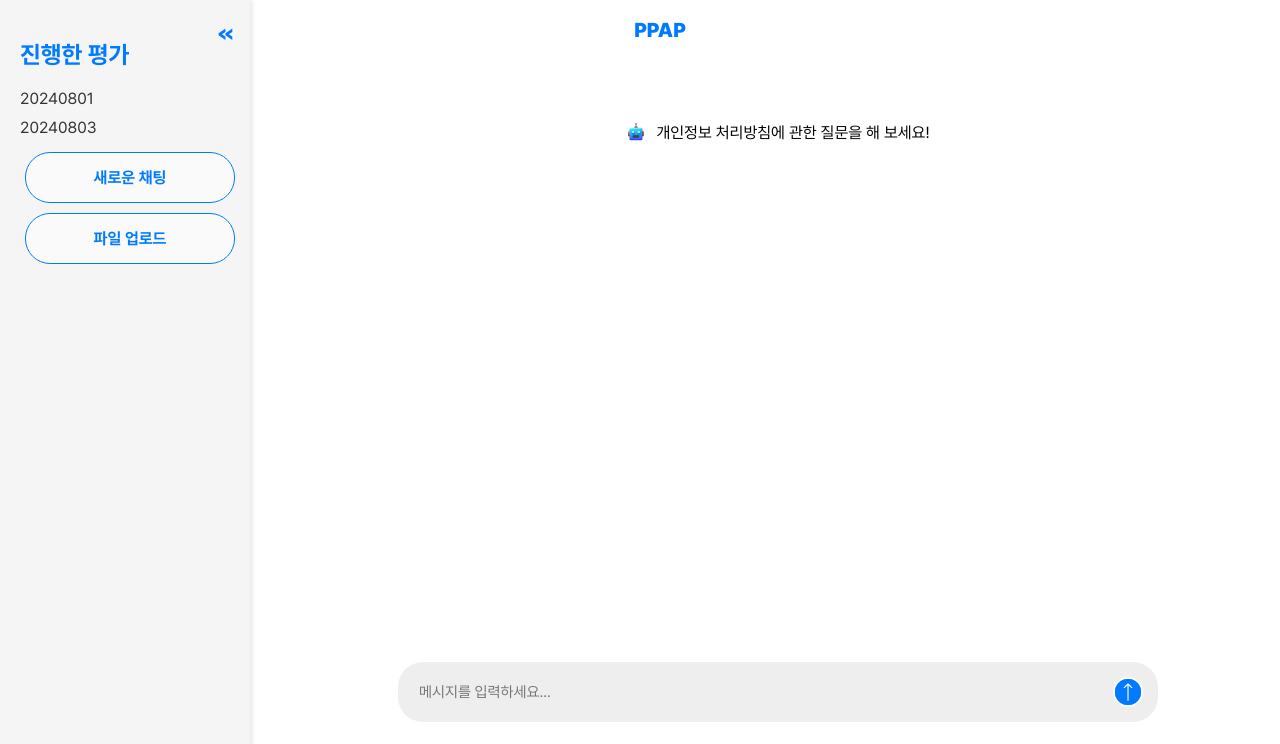
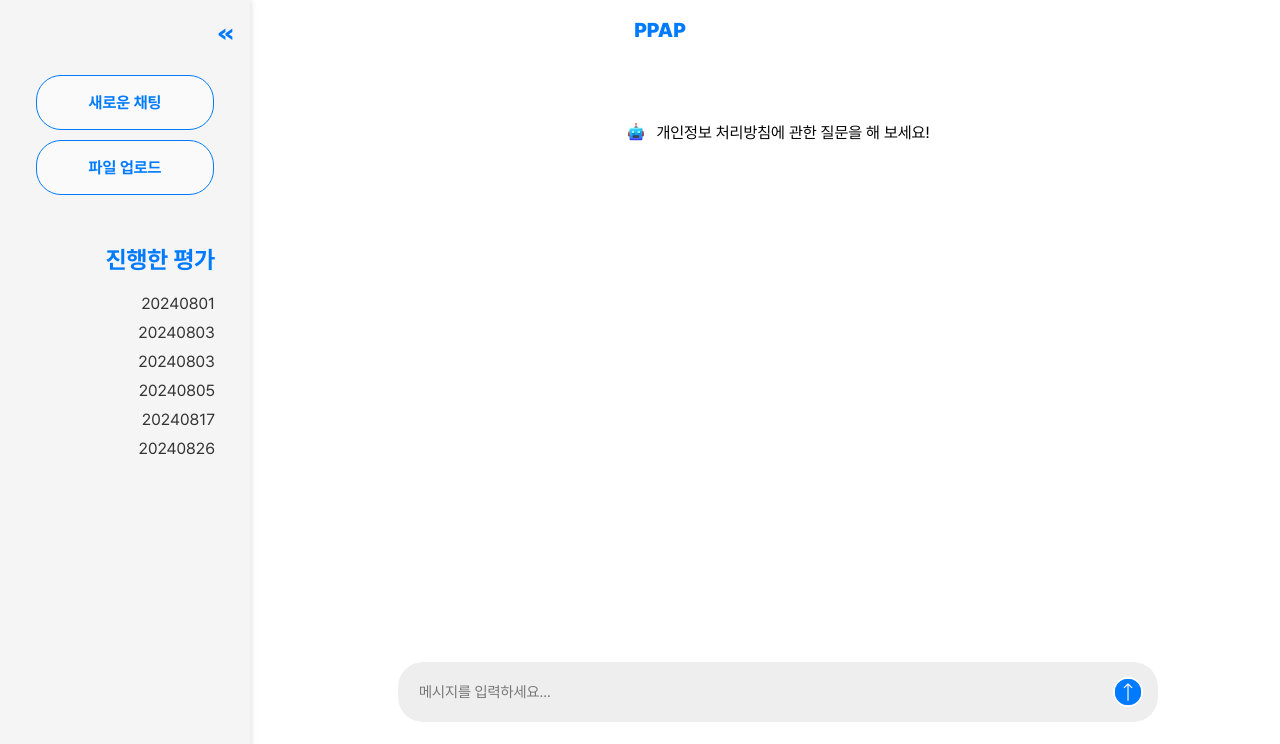
Before and after one commit to yunziee/new-ppap, a React (Vite) app: page /chat in a window 1280 px wide. Shown: the top 744 px of the page. Built offline with nearby package versions, Linux system fonts and the light colour scheme.

Commit message:
사이드바 수정

```diff
--- a/src/components/Sidebar.jsx
+++ b/src/components/Sidebar.jsx
@@ -1,7 +1,7 @@
 import { useState } from "react";
 import "../styles/Sidebar.css";
 
-const Sidebar = ({ children, title }) => {
+const Sidebar = ({ children }) => {
   const [isOpen, setIsOpen] = useState(true);
 
   const toggleSidebar = () => {
@@ -13,12 +13,7 @@ const Sidebar = ({ children, title }) => {
       <button className="toggle-button" onClick={toggleSidebar}>
         {isOpen ? "≪" : "≫"}
       </button>
-      {isOpen && (
-        <div className="sidebar-content">
-          <h2>{title}</h2>
-          {children}
-        </div>
-      )}
+      {isOpen && <div className="sidebar-content">{children}</div>}
     </div>
   );
 };
--- a/src/pages/Chat.jsx
+++ b/src/pages/Chat.jsx
@@ -23,12 +23,10 @@ const Chat = () => {
   );
 
   return (
-    <>
+    <div>
       <Header />
-      <Sidebar title="진행한 평가">
-        <a href="#eval1">20240801</a>
-        <a href="#eval2">20240803</a>
-        {/* 다른 링크들... */}
+      <Sidebar className="chat-sidebar">
+        <div className="buttons">
           <Button
             text="새로운 채팅"
             onClick={() => {}}
@@ -39,12 +37,23 @@ const Chat = () => {
             onClick={() => {}}
             className="button-sidebar"
           />
+        </div>
+        <div className="pre-eval">
+          <h2>진행한 평가</h2>
+          <a href="#eval1">20240801</a>
+          <a href="#eval2">20240803</a>
+          <a href="#eval3">20240803</a>
+          <a href="#eval4">20240805</a>
+          <a href="#eval5">20240817</a>
+          <a href="#eval6">20240826</a>
+          {/* 다른 링크들... */}
+        </div>
       </Sidebar>
       <div className="chat-container">
         <ChatWindow messages={messages} />
         <ChatInput onSend={handleSend} />
       </div>
-    </>
+    </div>
   );
 };
 
--- a/src/styles/Button.css
+++ b/src/styles/Button.css
@@ -22,8 +22,10 @@
   background-color: #ffffff76;
   border: 1px solid #007bff;
   color: #007bff;
-  margin: 5px;
+  margin: 05px;
   border-radius: 25px;
+  width: 85%;
+  height: 55px;
 }
 
 .button-sidebar:hover {
--- a/src/styles/Chat.css
+++ b/src/styles/Chat.css
@@ -6,8 +6,6 @@
     max-width: 800px;
     margin: 0 auto;
     background-color: white;
-    display: flex;
-    flex-direction: column;
     padding: 20px;
     margin-left: 350px; /* 사이드바 너비만큼 오른쪽으로 밀기 */
   }
@@ -16,3 +14,19 @@
     margin-left: auto; /* 사이드바가 닫힐 때, 왼쪽 마진을 자동으로 설정하여 가로 중앙 정렬 */
   margin-right: auto; /* 오른쪽 마진도 자동으로 설정 */
   }
+
+  .sidebar-content .buttons {
+    margin-top: 50px;
+    display: flex;
+    flex-direction: column;
+    align-items: center;
+  }
+
+
+  .sidebar-content .pre-eval {
+    margin-top: 25px;
+    display: flex;
+    flex-direction: column;
+    align-items: flex-end;
+    margin-right: 15px;
+  }
```
Lines whose indentation alone changed are shown as unchanged.
